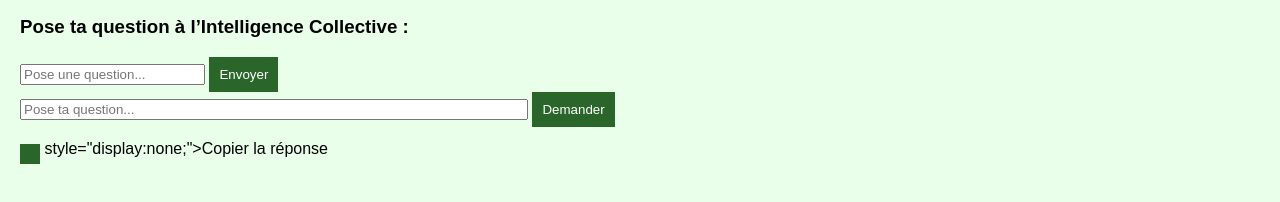
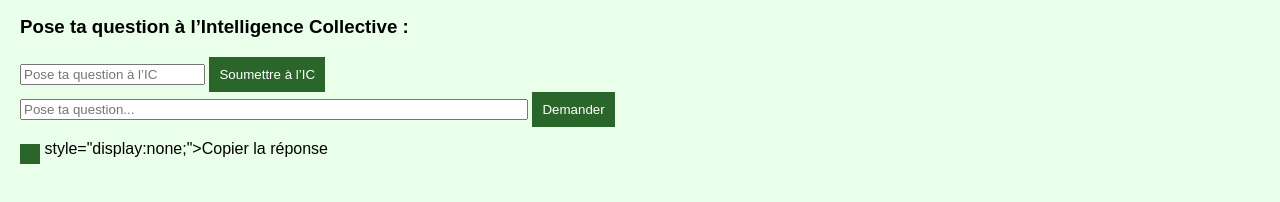
Before and after one commit to nathagugzoul/CiauSP, a website: page index.html in a window 1280 px wide. Shown: the part 426-628 px from the top of the page. Drawn offline with Linux system fonts and the light colour scheme.

Commit message:
Update index.html

```diff
--- a/index.html
+++ b/index.html
@@ -95,13 +95,12 @@
   <main>
     <section>
       <h3>Pose ta question à l’Intelligence Collective :</h3>
-      <input type="text" id="userInput" placeholder="Pose une question..." />
-      <button onclick="askOpenAI()">Envoyer</button>
-      <div id="responseOutput"></div>
-    </section>
-  </main>
+    <input type="text" id="userInput" placeholder="Pose ta question à l’IC" />
+<button onclick="askOpenAI()">Soumettre à l’IC</button>
 
-  <script src="script.js"></script>
+<div class="response-output"></div>
+
+<script src="script.js"></script>
 </body>
 </html>
 <form id="ask-form">
```
